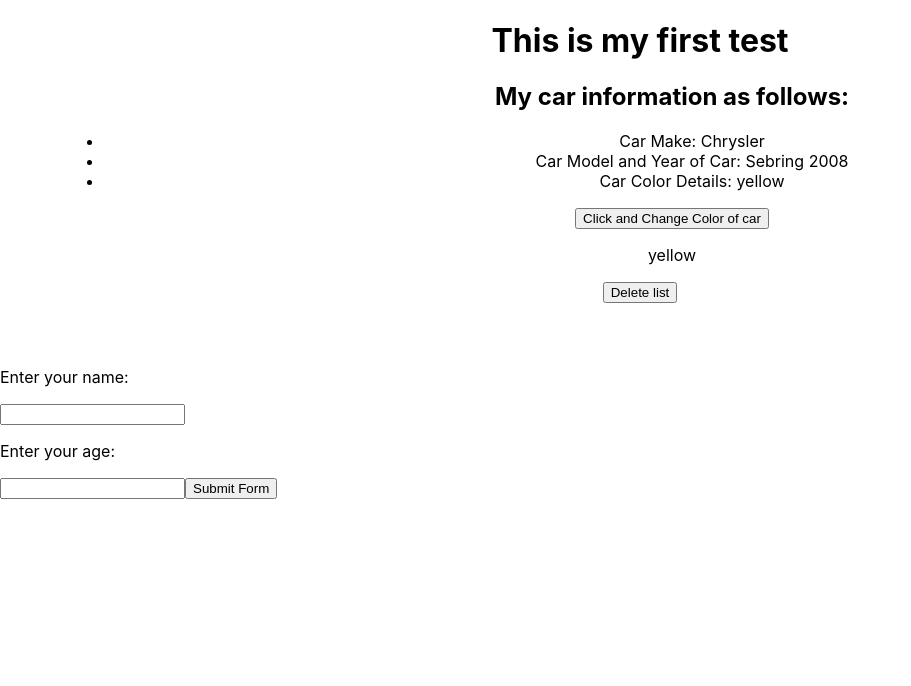
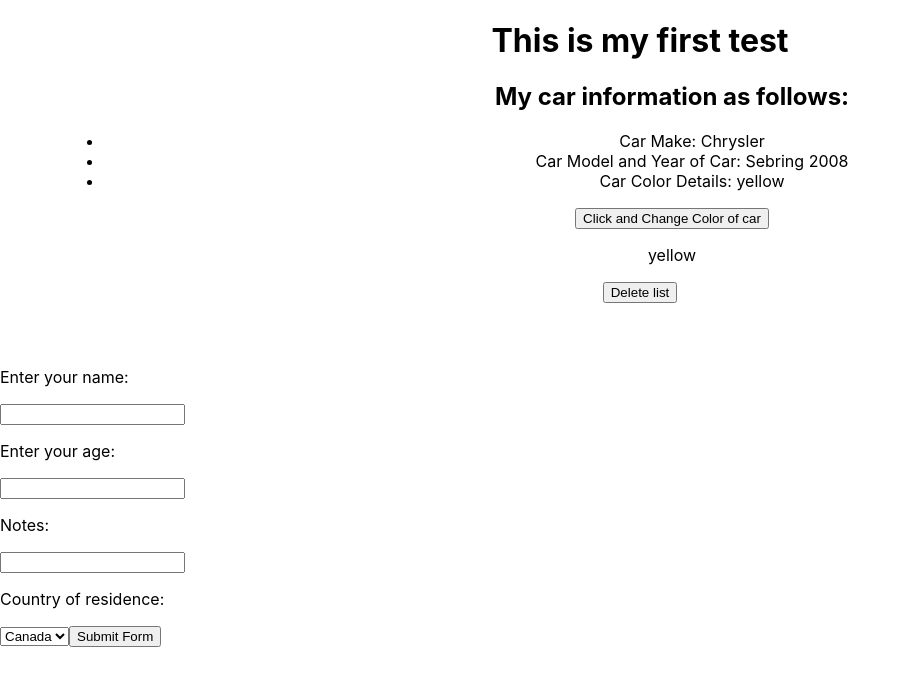
Before and after one commit to jvparien1/ReactRepository, a React (Create React App) app: page / in a window 1280 px wide. Shown: the top 686 px of the page, without its empty margins (0-911 px from the left). Built offline with nearby package versions, Linux system fonts and the light colour scheme.

Commit message:
playing with forms

```diff
--- a/src/MyForm.js
+++ b/src/MyForm.js
@@ -5,7 +5,12 @@ class MyForm extends React.Component {
 
   constructor(props){
     super(props);
-    this.state = {username: "", age:""};
+    this.state = {
+      username: "",
+      age:"",
+      textMessage: "",
+      countrySelected: "Canada",
+      errorMessage: ""};
   }
 
   inputChangeHandler = (event) => {
@@ -15,32 +20,50 @@ class MyForm extends React.Component {
     let inputValue = event.target.value;
 
     if (inputName === "age" && isNaN(inputValue)){
-      alert("Age is not a numeric value !");
-      event.target.value = "";    }
+      this.setState({errorMessage:"Your age value must be a number before submit"});
+      document.getElementById("btnSubmit").disabled = true;
+      //event.target.value = "";
+    }
     else{
       this.setState({[event.target.name] : event.target.value});
+      this.setState({errorMessage:""});
+      document.getElementById("btnSubmit").disabled = false;
     }
   }
 
   inputSubmitHandler = (event) => {
     event.preventDefault();
-    alert("Submitting for: " + this.state.username + ",who is: " + this.state.age);
+    alert("Submitting for: " + this.state.username + ",who is: " + this.state.age +
+          " .Notes: " + this.state.textMessage + ". Country:" + this.state.countrySelected);
 
   }
 
   render(){
 
         let header = (this.state.username.length > 0) ? <h1>Hello {this.state.username}</h1> : "";
+        let errorMessage = this.state.errorMessage;
 
         return (
+            <div>
             <form>
             {header}
             <p>Enter your name:</p>
             <input type="text" name='username' onChange={this.inputChangeHandler} />
             <p>Enter your age:</p>
             <input type='text' name='age' onChange={this.inputChangeHandler} />
-            <input type="button" value="Submit Form" onClick={this.inputSubmitHandler} />
+            <p>Notes:</p>
+            <input type='textarea' name='textMessage' onChange={this.inputChangeHandler} />
+            <p>Country of residence:</p>
+            <select value={this.state.countrySelected} name="countrySelected" onChange={this.inputChangeHandler} >
+                <option value="Spain">Spain</option>
+                <option value="USA">USA</option>
+                <option value="Canada">Canada</option>
+            </select>
+            <input id="btnSubmit" type="button" value="Submit Form" onClick={this.inputSubmitHandler} />
             </form>
+            {errorMessage}
+            </div>
+
         );
     }
   }
```
